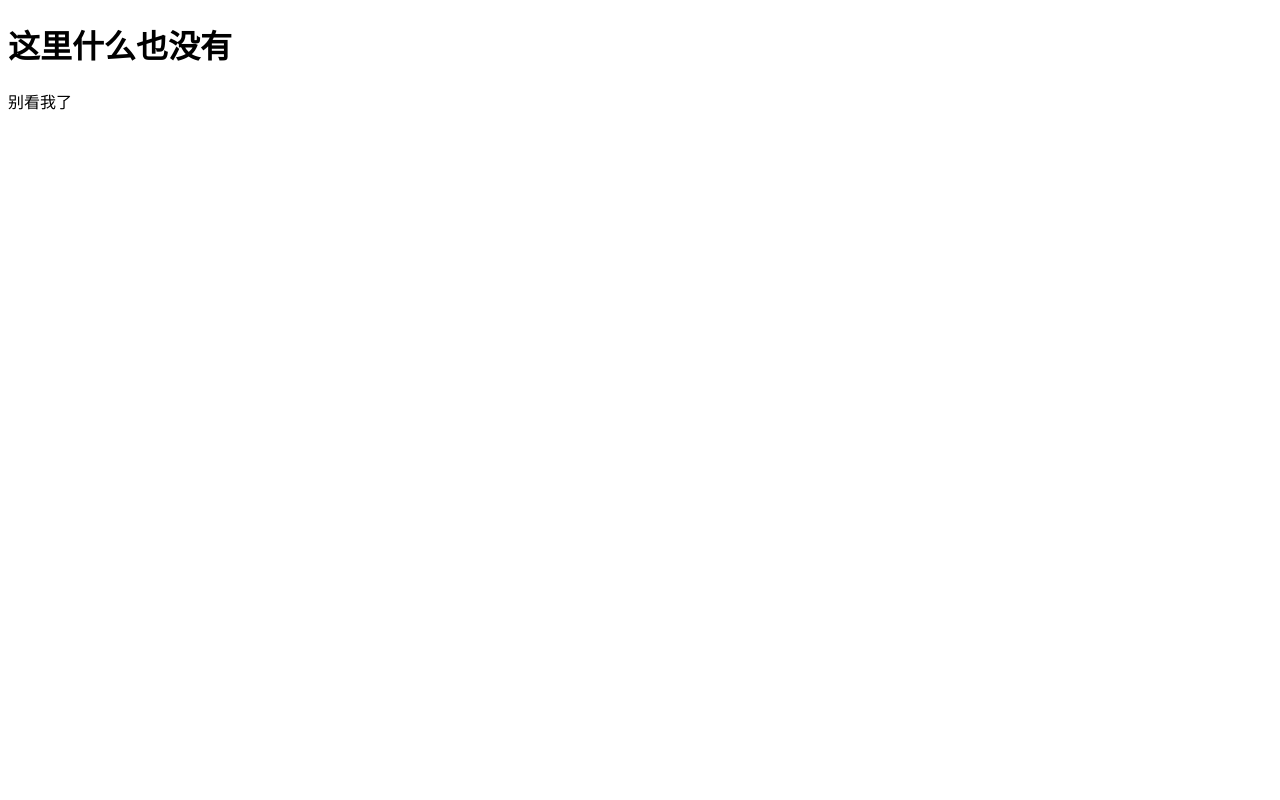
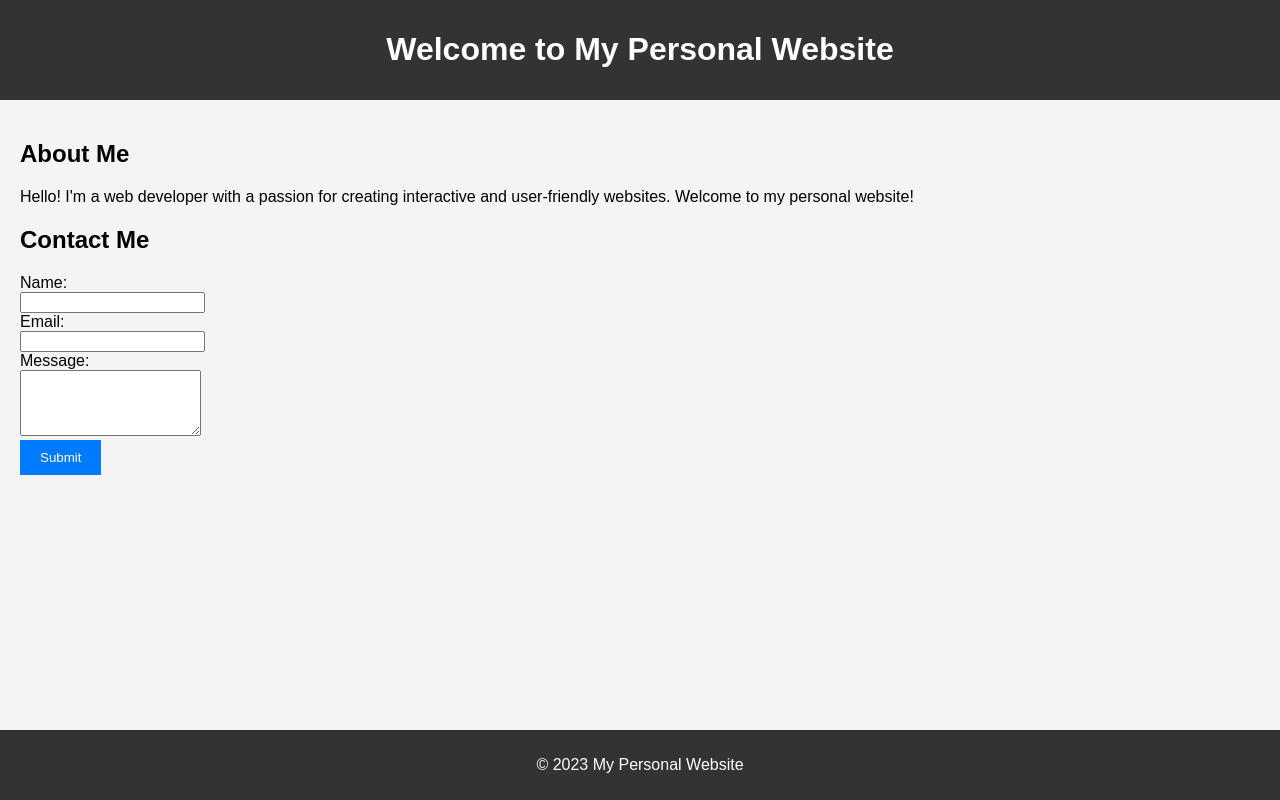
Before and after one commit to hygge-089/hygge, a plain HTML site: page index.html in a window 1280 px wide. Drawn offline with Linux system fonts and the light colour scheme.

Commit message:
首页.html

```diff
--- a/index.html
+++ b/index.html
@@ -1,11 +1,76 @@
 <!DOCTYPE html>
-<html>
+<html lang="en">
 <head>
-<meta charset="utf-8">
-<title>index</title>
+    <meta charset="UTF-8">
+    <meta name="viewport" content="width=device-width, initial-scale=1.0">
+    <title>My Personal Website</title>
+    <style>
+        body {
+            font-family: Arial, sans-serif;
+            margin: 0;
+            padding: 0;
+            background-color: #f4f4f4;
+        }
+        header {
+            background-color: #333;
+            color: white;
+            padding: 10px 0;
+            text-align: center;
+        }
+        main {
+            padding: 20px;
+        }
+        footer {
+            background-color: #333;
+            color: white;
+            text-align: center;
+            padding: 10px 0;
+            position: fixed;
+            width: 100%;
+            bottom: 0;
+        }
+        .button {
+            background-color: #007BFF;
+            color: white;
+            border: none;
+            padding: 10px 20px;
+            cursor: pointer;
+        }
+        .button:hover {
+            background-color: #0056b3;
+        }
+    </style>
 </head>
 <body>
-    <h1>这里什么也没有</h1>
-    <p>别看我了</p>
+    <header>
+        <h1>Welcome to My Personal Website</h1>
+    </header>
+    <main>
+        <h2>About Me</h2>
+        <p>Hello! I'm a web developer with a passion for creating interactive and user-friendly websites. Welcome to my personal website!</p>
+
+        <h2>Contact Me</h2>
+        <form id="contactForm">
+            <label for="name">Name:</label><br>
+            <input type="text" id="name" name="name" required><br>
+            <label for="email">Email:</label><br>
+            <input type="email" id="email" name="email" required><br>
+            <label for="message">Message:</label><br>
+            <textarea id="message" name="message" rows="4" required></textarea><br>
+            <button type="submit" class="button">Submit</button>
+        </form>
+        <p id="formResponse" style="color: green; display: none;">Thank you for contacting me! I'll get back to you soon.</p>
+    </main>
+    <footer>
+        <p>&copy; 2023 My Personal Website</p>
+    </footer>
+
+    <script>
+        document.getElementById('contactForm').addEventListener('submit', function(event) {
+            event.preventDefault();
+            document.getElementById('formResponse').style.display = 'block';
+            event.target.reset();
+        });
+    </script>
 </body>
 </html>
```
